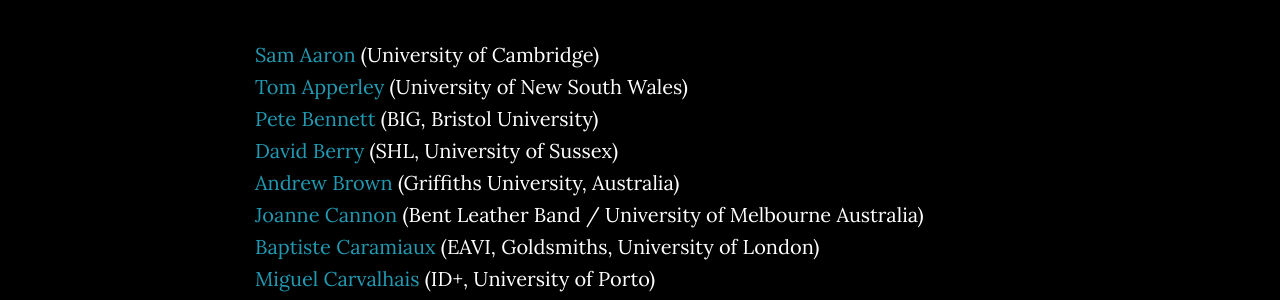
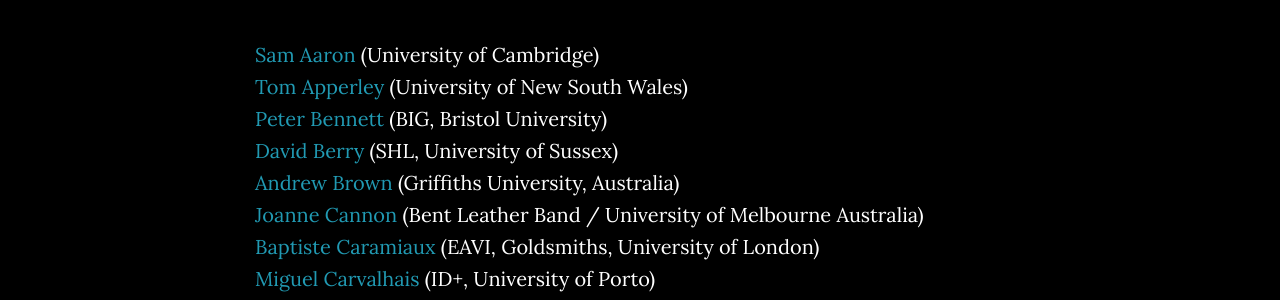
Before and after one commit to thormagnusson/liveinterfaces, a Jekyll site: the page built from index.html, in a window 1280 px wide and 900 px high, scrolled down 6640 px. Shown: the part 154-454 px from the top of the window. Built offline with Jekyll 4.4.1, drawn with Linux system fonts in a browser that asks for light colours.

Commit message:
fixing committee

```diff
--- a/_includes/organisation.html
+++ b/_includes/organisation.html
@@ -31,7 +31,7 @@
             Tom Apperley</a> (University of New South Wales)<br>
 
             <a href="http://big.cs.bris.ac.uk/people/bennett" target="_blank">
-            Pete Bennett</a> (BIG, Bristol University)<br>
+            Peter Bennett</a> (BIG, Bristol University)<br>
 
             <a href="http://www.sussex.ac.uk/profiles/125219" target="_blank">
             David Berry</a> (SHL, University of Sussex)<br>
@@ -115,7 +115,7 @@
             <a href="http://yaxu.org/" target="_blank">
             Alex McLean</a> (ICSRiM, University of Leeds)<br>
 
-            <a href="http://andrewmcpherson.org" target="_blank">
+            <a href="http://www.eecs.qmul.ac.uk/~andrewm" target="_blank">
             Andrew McPherson</a> (C4DM, Queen Mary, University of London)<br>
 
             <a href="http://sarahnicolls.com" target="_blank">
```
